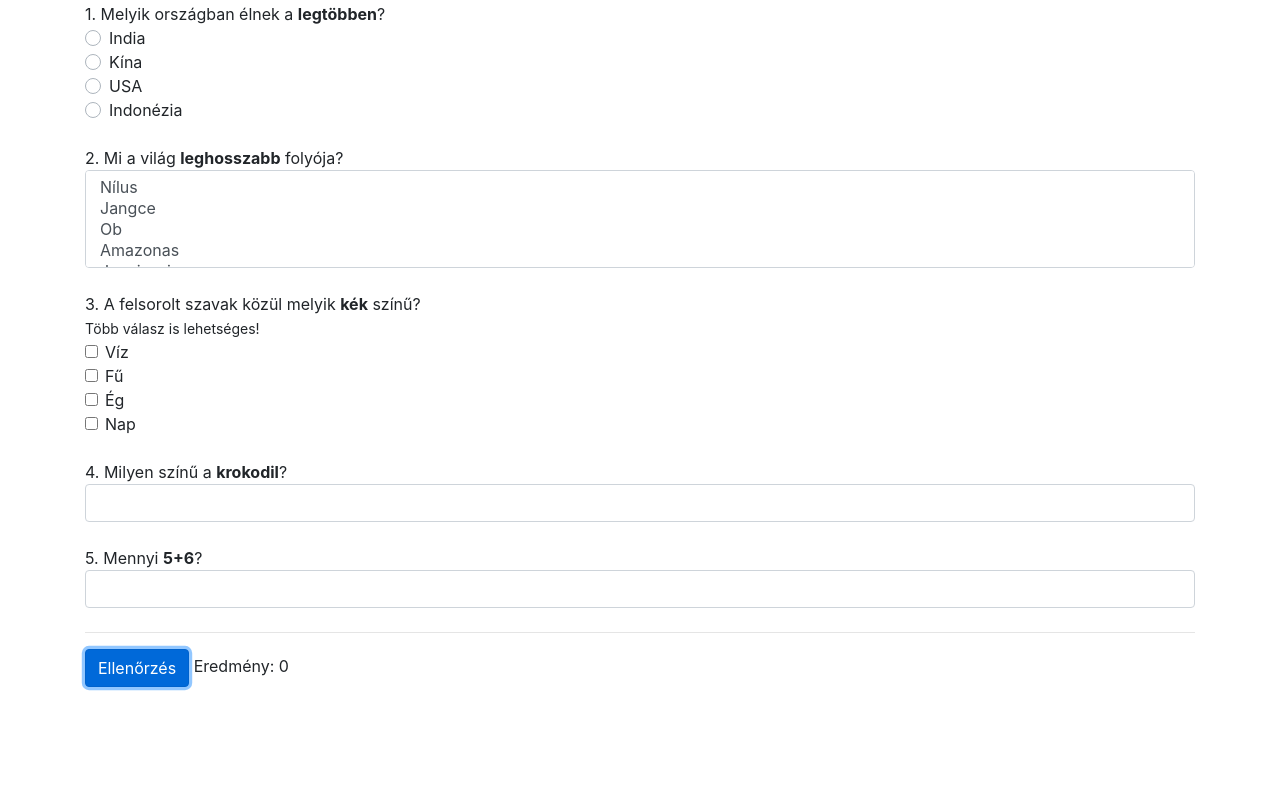
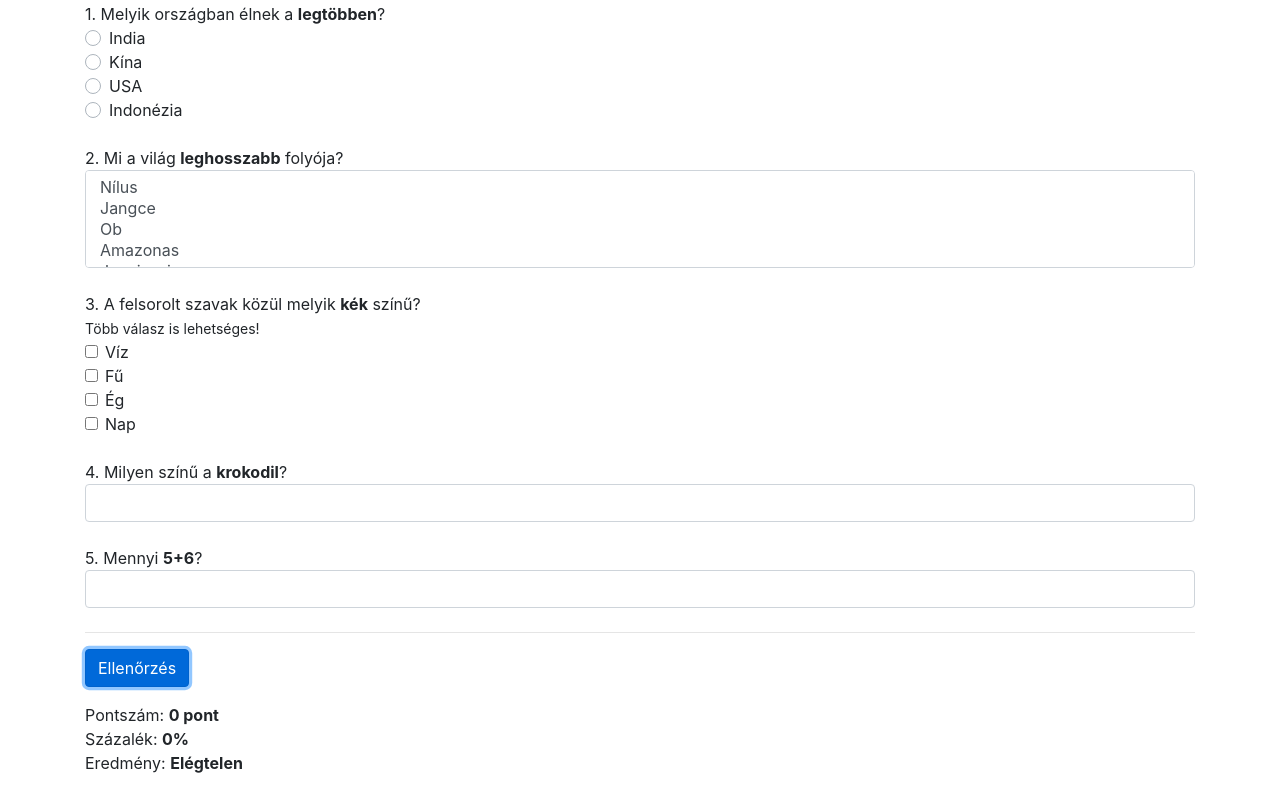
Before and after one commit to paksisoma/dolgozat, a plain HTML site: page index.html in a window 1280 px wide. Both pictures are taken after a click on the button "Ellenőrzés". Shown: the part 118-930 px from the top of the page. Before the commit the page ends 853 px from the top, so only its background shows below. Drawn offline with nearby package versions, Linux system fonts and the light colour scheme.

Commit message:
Eredmények listázása

```diff
--- a/index.html
+++ b/index.html
@@ -100,7 +100,7 @@
 			<hr>
 
 			<button type="button" class="btn btn-primary" onclick="ellenorzes()">Ellenőrzés</button>
-			<span id="eredmeny"></span>
+			<span class="d-block mt-3" id="eredmeny"></span>
 		</div>
 
 		<script src="script.js"></script>
--- a/script.js
+++ b/script.js
@@ -1,3 +1,5 @@
+const osszespontszam = 6;
+
 function ellenorzes() {
 	let pont = 0;
 
@@ -53,5 +55,22 @@ function ellenorzes() {
 		pont++;
 	}
 
-	eredmeny.innerHTML = "Eredmény: " + pont;
+	const szazalek = Math.floor(pont * (100/osszespontszam));
+	let erdem = "";
+
+	if (szazalek < 50) {
+		erdem = "Elégtelen";
+	} else if (szazalek < 65) {
+		erdem = "Elégséges";
+	} else if (szazalek < 75) {
+		erdem = "Közepes";
+	} else if (szazalek < 80) {
+		erdem = "Jó";
+	} else {
+		erdem = "Jeles";
+	}
+
+	eredmeny.innerHTML = "Pontszám: <b>" + pont + " pont</b><br>"
+	+ "Százalék: <b>" + szazalek + "%</b><br>"
+	+ "Eredmény: <b>" + erdem + "</b>";
 }
```
